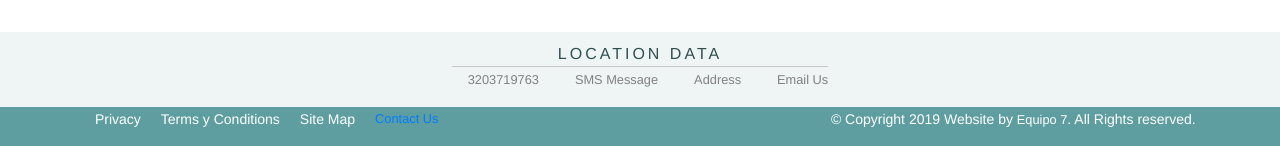
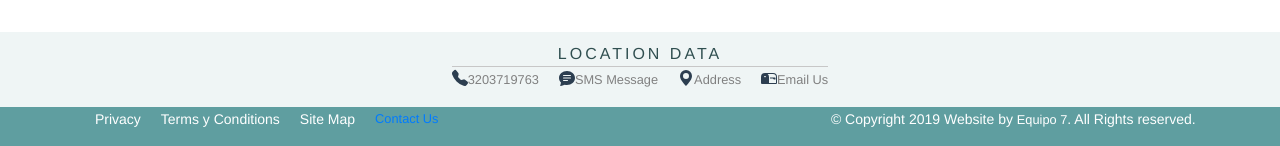
Before and after one commit to keliumJU/pseudoAlgo.github.io, a Vue app: page / in a window 1280 px wide. Shown: the part 952-1098 px from the top of the page. Built offline with nearby package versions, Linux system fonts and the light colour scheme.

Commit message:
icons2 vercion 1 layout

```diff
--- a/src/components/Footer.vue
+++ b/src/components/Footer.vue
@@ -5,21 +5,21 @@
         <ul>
           <li class="col-heading">Location Data</li>
           <li>
-            <b-icon icon="telephone-fill"></b-icon
-            ><a href="tel:3203719763">3203719763</a>
+              <b-icon-telephone-fill></b-icon-telephone-fill>
+            <a href="tel:3203719763">3203719763</a>
           </li>
           <li>
-            <b-icon icon="chat-text-fill"></b-icon
-            ><a href="sms:3203719763">SMS Message</a>
+              <b-icon-chat-text-fill></b-icon-chat-text-fill>
+            <a href="sms:3203719763">SMS Message</a>
           </li>
           <li>
-            <b-icon icon="geo-alt-fill"></b-icon
-            ><a href="https://goo.gl/maps/VB94qdzGTgo554JUA" target="_blank"
+              <b-icon-geo-alt-fill></b-icon-geo-alt-fill>
+            <a href="https://goo.gl/maps/VB94qdzGTgo554JUA" target="_blank"
               >Address</a
             >
           </li>
           <li>
-            <b-icon icon="mailbox2"></b-icon>
+              <b-icon-mailbox2></b-icon-mailbox2>
             <a href="mailto:zeyeju@gmail.com?subject=Email Subject line"
               >Email Us</a
             >
@@ -63,21 +63,23 @@
 
 <script>
 //import { } from 'bootstrap-vue'
-import { BIcon } from "bootstrap-vue";
+//Nuevos iconos agregados
+import {BIconTelephoneFill,BIconChatTextFill,BIconGeoAltFill, BIconMailbox2} from "bootstrap-vue";
 import Privacy  from "./Privacy.vue";
 //import {TermsConditions} from "@/components/TermnsConditions.vue";
 import TermsConditions from './TermsConditions.vue';
 import SiteMap from './SiteMap.vue';
+
 export default {
   name: "Footer",
   components: {
-    BIcon,
     Privacy,
     TermsConditions,
     SiteMap,
-  },
-  directives:{
-      'b-icon':BIcon
+    BIconTelephoneFill,
+    BIconChatTextFill,
+    BIconGeoAltFill,
+    BIconMailbox2
   }
 };
 </script>
```
